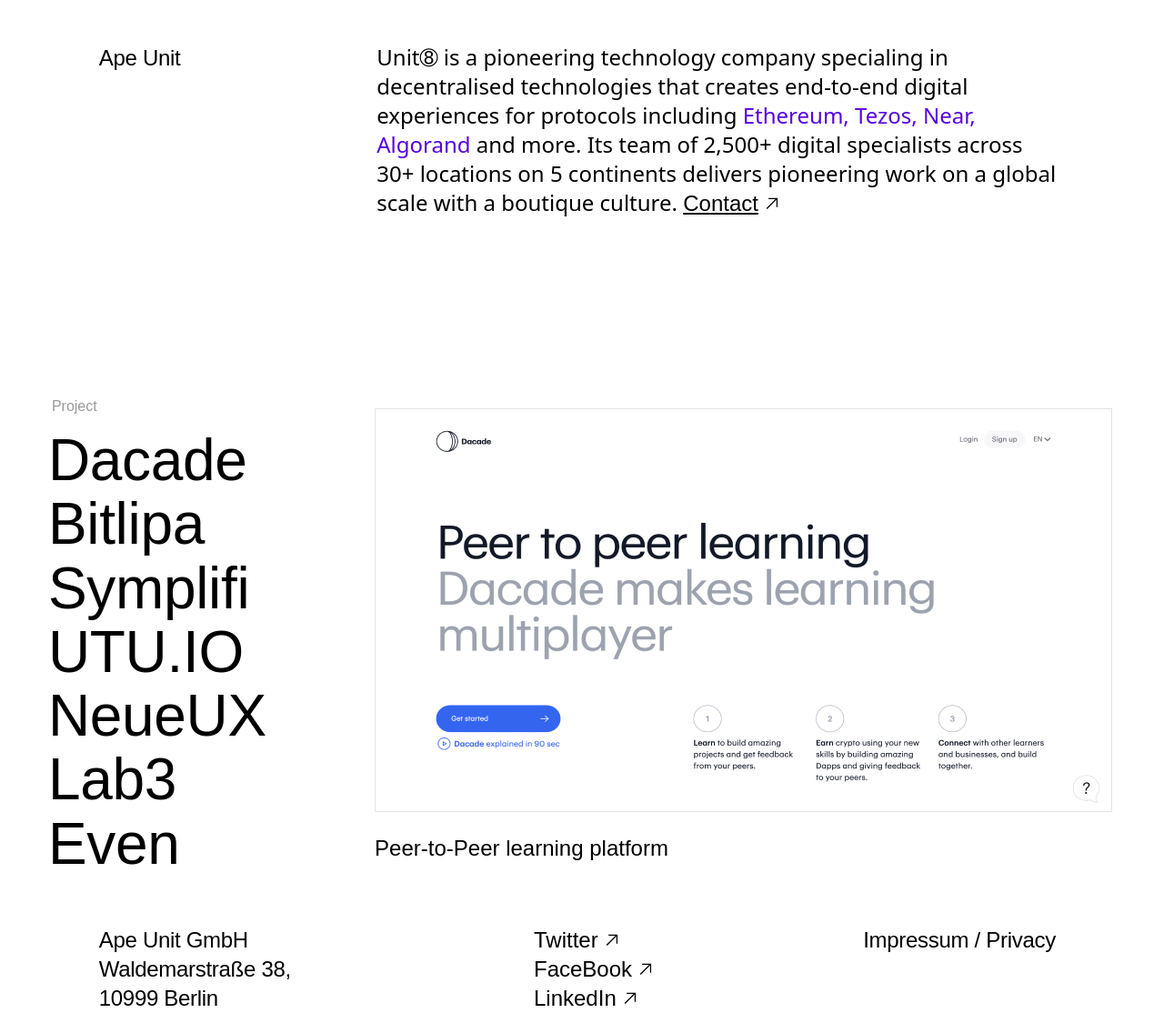
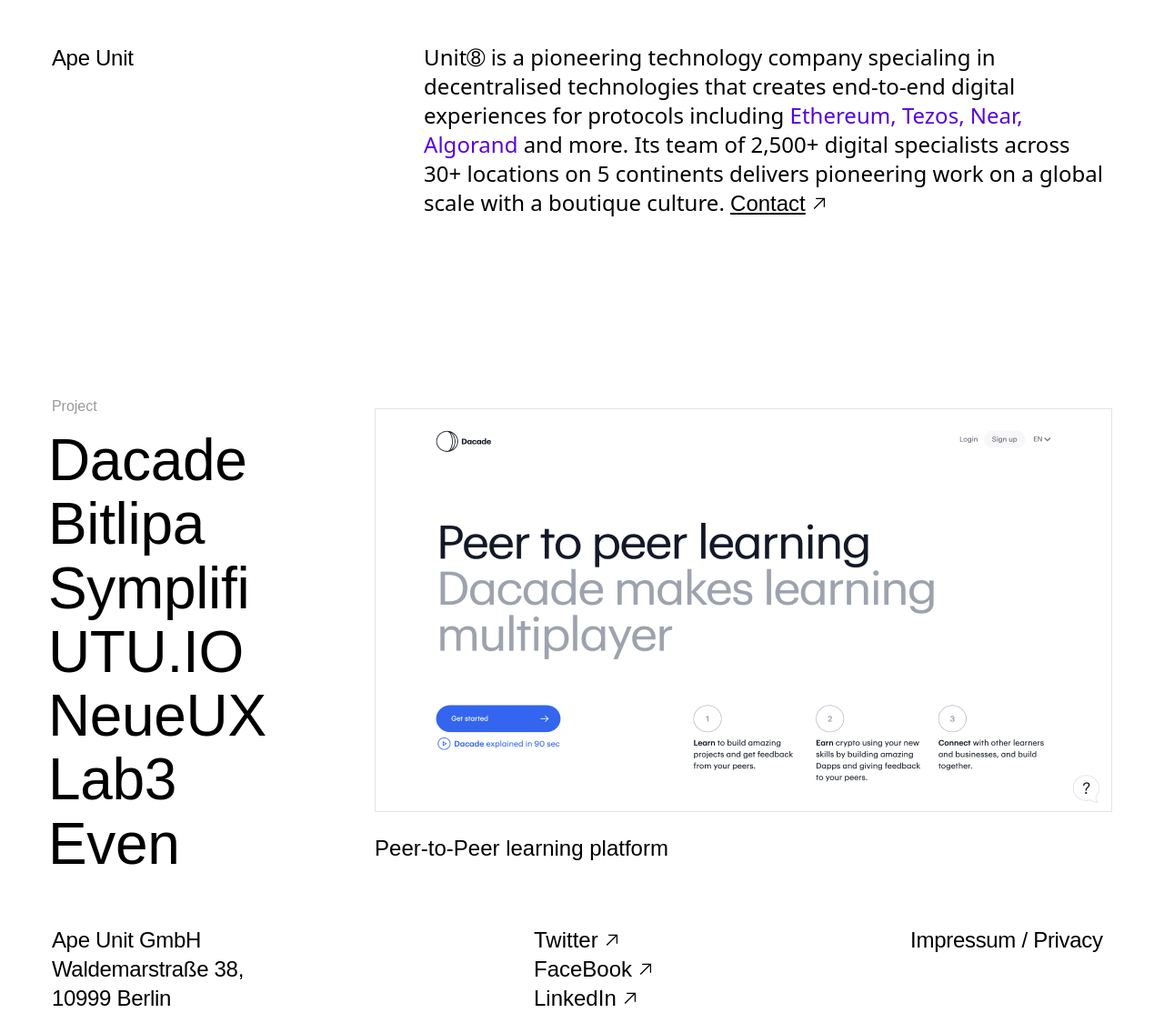
Before and after one commit to TheGymRwanda/unit8-maroon, a Next.js app: page / in a window 1280 px wide. Shown: the whole page at 91% size. Built offline with nearby package versions, Linux system fonts and the light colour scheme.

Commit message:
Fix: Remove all the wrapper

```diff
--- a/components/layout/Footer.jsx
+++ b/components/layout/Footer.jsx
@@ -1,11 +1,9 @@
 import React from 'react'
 import PageLink from '../ui/Link'
 import Svg from '../ui/Svg'
-import Wrapper from '../wrappers/Wrapper'
 
 export default function Footer() {
     return (
-       <Wrapper>
          <div className="md:flex space-y-14 md:items-baseline md:justify-between">
             <div className="w-11.625 md:mt-auto md:w-13.875 font-Neufile font-normal text-xl md:text-2xl text-black tracking-0.0125">
                 Ape Unit GmbH
@@ -19,6 +17,5 @@ export default function Footer() {
             </div>
             <p className="w-11.625  md:w-13.875 font-Neufile font-normal text-xl md:text-2xl text-black tracking-0.0125">Impressum / Privacy</p>
         </div>
-       </Wrapper>
     )
 }
--- a/components/layout/Header.jsx
+++ b/components/layout/Header.jsx
@@ -1,10 +1,8 @@
 import Svg from "../ui/Svg";
 import PageLink from "../ui/Link";
-import Wrapper from "../wrappers/Wrapper";
 
 export default function Header() {
   return (
-   <Wrapper>
      <div className="lg:flex space-y-1.1213 lg:items-baseline lg:justify-between mb-24.75 sm:mb-16.5 lg:mb-26 xl:mb-34">
       <div>
         <h1 className="lg:w-13.875 mb-5 font-Neufile font-normal text-xl lg:text-2xl text-black tracking-0.0125 mt-12 md:text-2xl">Ape Unit</h1>
@@ -92,6 +90,5 @@ export default function Header() {
         </div>
       </div>
     </div>
-   </Wrapper>
   );
 }
```
